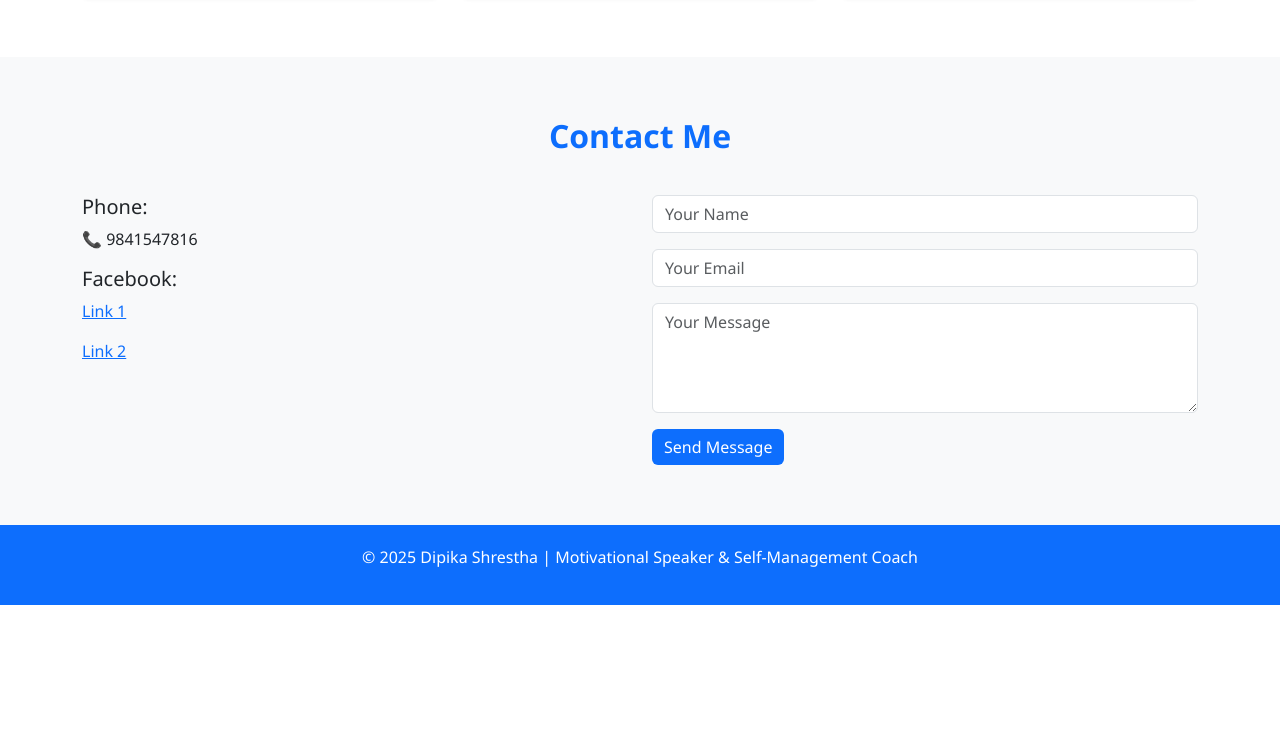
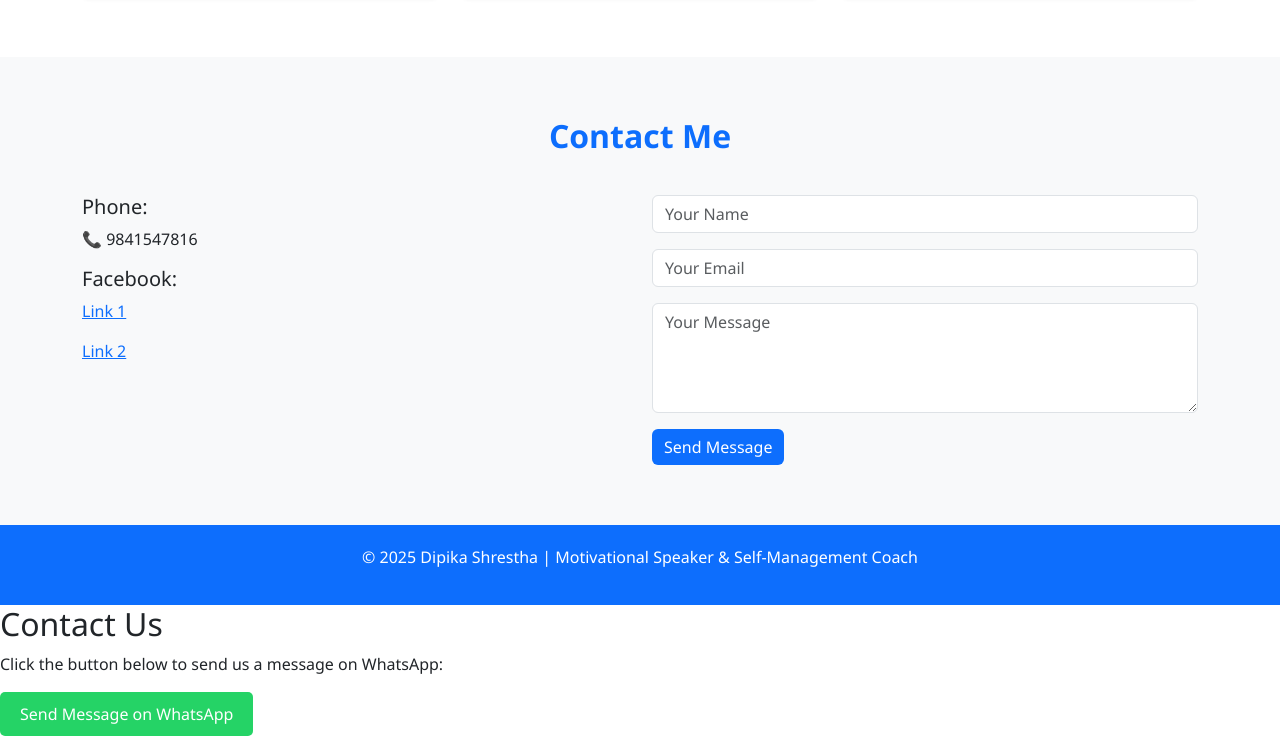
Before and after one commit to dipikastha2044-creator/my-website, a plain HTML site: page index.html in a window 1280 px wide. Shown: the part 1710-2446 px from the top of the page. Before the commit the page ends 2315 px from the top, so only its background shows below. Drawn offline with nearby package versions, Linux system fonts and the light colour scheme.

Commit message:
Update index.html

```diff
--- a/index.html
+++ b/index.html
@@ -202,3 +202,20 @@
   <script src="https://cdn.jsdelivr.net/npm/bootstrap@5.3.2/dist/js/bootstrap.bundle.min.js"></script>
 </body>
 </html>
+<!DOCTYPE html>
+<html lang="en">
+<head>
+    <meta charset="UTF-8">
+    <meta name="viewport" content="width=device-width, initial-scale=1.0">
+    <title>Send Message on WhatsApp</title>
+</head>
+<body>
+    <h2>Contact Us</h2>
+    <p>Click the button below to send us a message on WhatsApp:</p>
+    <a href="https://wa.me/919841547816?text=Hello%2C%20I'd%20like%20to%20chat%21" target="_blank">
+        <button style="padding: 10px 20px; background-color: #25d366; color: white; border: none; border-radius: 5px; font-size: 16px;">
+            Send Message on WhatsApp
+        </button>
+    </a>
+</body>
+</html>
```
